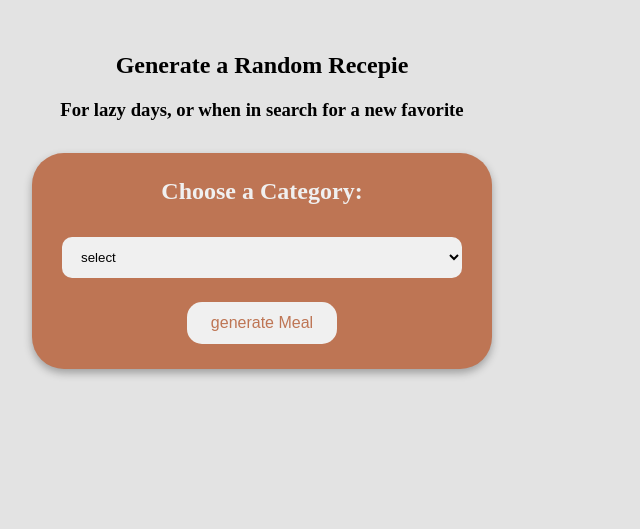
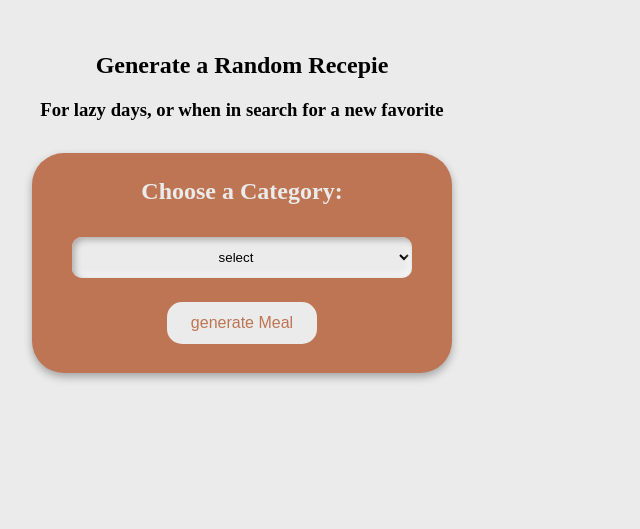
Before and after one commit to BAlmroth/api-project, a plain HTML site: page index.html in a window 1280 px wide. Shown: the whole page, without its empty margins (0-640 px from the left). Drawn offline with Linux system fonts and the light colour scheme; no server answers.

Commit message:
changes in style, starting variables

```diff
--- a/style.css
+++ b/style.css
@@ -1,16 +1,20 @@
+* {
+        border-radius: 2rem;
+
+        --lightBackground: #e1bdac;
+        --darkBackground: #be7554;
+        --primaryBackground: #d3a590;
+        --light: #ebebeb;
+
+}
+
 body {
     box-sizing: border-box;
-    background-color: #e3e3e3;
+    background-color: #ebebeb;
     display: flex;
     flex-direction: column;
     margin: 0;
 
-}
-
-.selectContainer {
-    display: flex;
-    justify-content: center;
-    margin: 2rem;
 }
 
 .right {
@@ -19,15 +23,24 @@ body {
 .right h1, h3{
     text-align: center;
 }
+
+.selectContainer {
+    display: flex;
+    justify-content: center;
+    margin: 2rem;
+    height: 100%;
+}
+
 .select {
-    background-color: #be7554;
-    padding: 25px 30px;
+    background-color: var(--darkBackground);
+    padding: 25px 10px;
     border-radius: 32px;
     box-shadow: 0 4px 8px rgba(0, 0, 0, 0.3);
     text-align: center;
     width: 45vw;
-    min-width: 330px;
+    min-width: 290px;
     max-width: 400px;
+    height: 170px;
 }
 
 .select label {
@@ -35,33 +48,36 @@ body {
     margin-bottom: 32px;
     font-weight: 600;
     font-size: 24px;
-    color: #f0f0f0;
+    color: var(--light);
 }
 
 .select select {
-    background-color: #f0f0f0;
-    width: 100%;
+    background-color: var(--light);
+    width: 85%;
     padding: 12px 15px;
     border-radius: 10px;
     border: none;
+    text-align: center;
     margin-bottom: 24px;
+    box-shadow: rgb(178, 173, 173) 3px 3px 6px 0px inset, rgba(255, 255, 255, 0.5) -3px -3px 6px 1px inset;
+
 }
 
 .select button {
-    background-color: #f0f0f0;
-    color: #be7554;
+    background-color: var(--light);
+    color: var(--darkBackground);
     padding: 12px 24px;
     border: none;
     border-radius: 15px;
     font-size: 16px;
-
 }
 
 /* ------- */
 
 .resultContainer {
-    margin: 2rem;
+    margin: 1rem;
 }
+
 
 #result {
     display: flex;
@@ -69,8 +85,8 @@ body {
     flex-direction: row;
     align-items: center;
     flex-wrap: wrap;
-    background-color:#d3a590;
-    border-radius: 2rem;
+    background-color: var(--primaryBackground);
+    min-width: 330px;
     gap: 2rem;
 }
 
@@ -80,14 +96,17 @@ body {
 }
 .mealImg {
     width: 30vw;
-    min-width: 370px;
-    border-radius: 2rem;
+    min-width: 250px;
+    max-width: 480px;
+}
+
+.ingredients, .instructions {
+    background-color: var(--lightBackground);
+    box-shadow: rgb(184, 141, 129) 3px 3px 6px 0px inset, rgba(255, 212, 190, 0.5) -3px -3px 6px 1px inset;
 }
 
 .ingredients {
-    background-color: #e1bdac;
     padding: 1rem 2rem 1rem 3rem;
-    border-radius: 2rem;
     min-width: 218px;
     max-width: 240px;
 }
@@ -99,11 +118,17 @@ body {
     width: 80%;
     padding: 1.5rem;
     margin-bottom: 3.5rem;
-    background-color: #e1bdac;
-    border-radius: 2rem;
 }
+
 @media screen and (min-width: 800px){
     body {
             flex-direction: row;
     }
+    .resultContainer {
+    margin: 2rem;
 }
+}
+
+/* fixa : så att result har bra padding i mobile, min-width på result för desktop
+
+ge en mindre min width för img i mobile, se till att result och select har samma width. mer margin på result i mobile, tunn kan atm */
```
